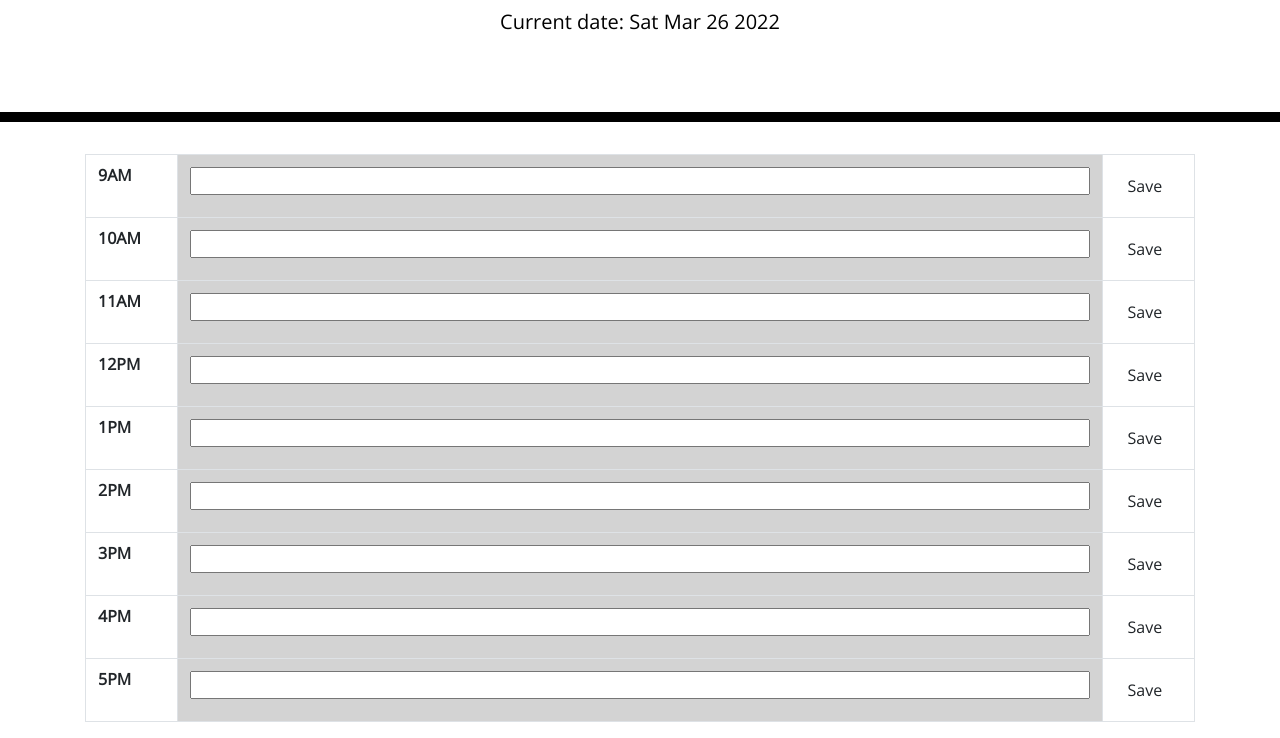
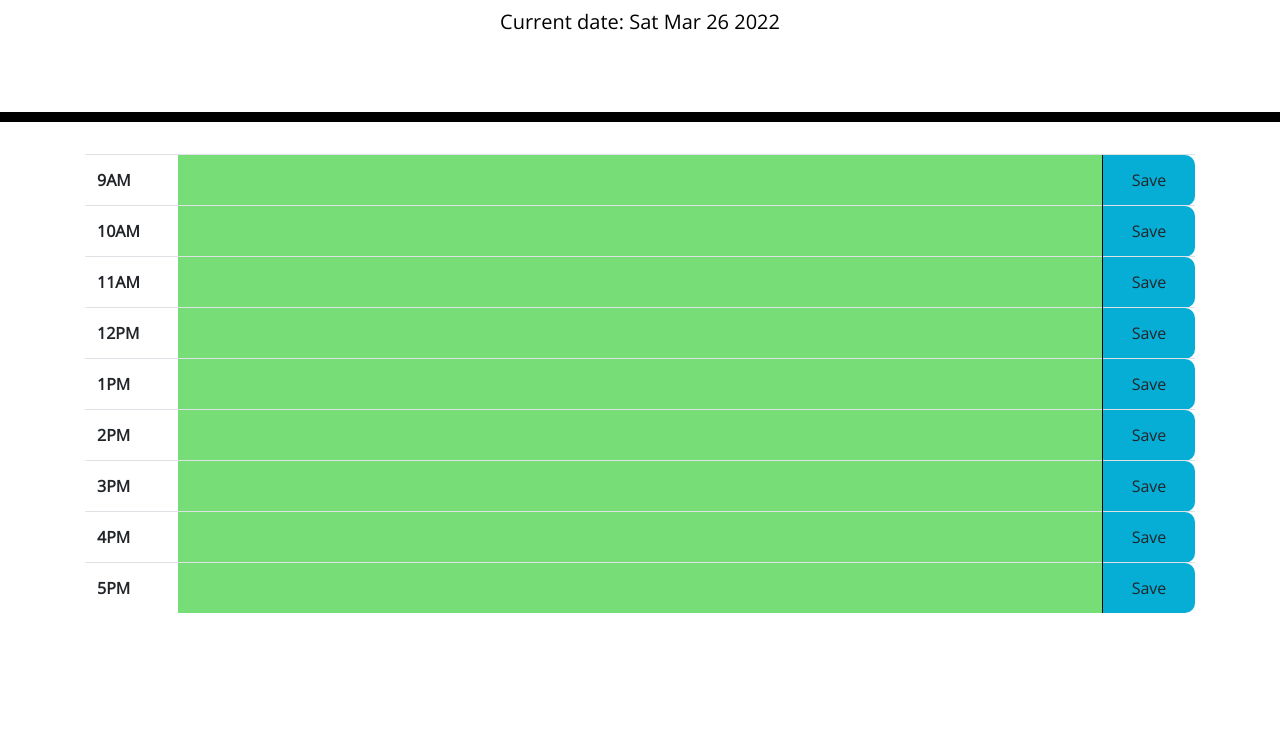
Before and after one commit to RosemarieHalim/05-challenge, a plain HTML site: page index.html in a window 1280 px wide. Shown: the part 182-920 px from the top of the page. After the commit the page ends 811 px from the top, so only its background shows below. Drawn offline with nearby package versions, Linux system fonts and the light colour scheme.

Commit message:
add function to change task colors over day

```diff
--- a/assets/css/style.css
+++ b/assets/css/style.css
@@ -70,6 +70,42 @@ textarea{
   transition: all .3s ease-in-out;
 }
 
+.table td {
+  padding: 0;
+  vertical-align: middle;
+}
+
+.table th {
+  vertical-align: middle;
+  border-radius: 50px;
+}
+
 .task {
+  border-spacing: 0;
+}
+
+.task-input {
   background-color: lightgrey;
+  border: none;
+  height: 50px;
+  padding: 15px;
 }
+
+.save {
+  text-align: center;
+  border-left: 1px solid black;
+  background-color:#06AED5;
+}
+
+.save:hover {
+  background-color: #95e2f3;
+}
+
+.btn {
+  padding: 10px 25px;
+}
+
+td:last-child {
+  border-bottom-right-radius: 10px;
+  border-top-right-radius: 10px;
+}
--- a/assets/js/script.js
+++ b/assets/js/script.js
@@ -1,6 +1,6 @@
 // NOTES
-// time of day is constant, so when task is past time turns red
 var CurrentDate = document.getElementById('currentDay');
+
 
 // CURRENT DATE FUNCTION
 function setDate() {
@@ -10,13 +10,6 @@ function setDate() {
 
     CurrentDate.textContent = 'Current date: ' + n;
 };
-
-// CURRENT TIME FUNCTION
-function time() {
-    moment().format('h:mm:ss a');
-};
-
-setInterval(time, 1000);
 
 // ADD TASK FUNCTION
 function addTask(timeKey) {
@@ -34,6 +27,27 @@ function keepTask() {
     };
 };
 
+// CHANGE COLOR OF TASK AS TIME GOES BY
+function taskColor() {
+    const d = new Date();
+    var time = d.getHours();
 
+    var timeArrays = ['9', '10', '11', '12', '1', '2', '3', '4', '5'];
+    var timeArrays2 = ['9', '10', '11', '12', '13', '14', '15', '16', '17'];
+
+    for(let i = 0; i < timeArrays.length; i++) {
+        if (time <= timeArrays2[i])
+        {
+            document.getElementById('task' + timeArrays[i]).style.backgroundColor='#77dd77'
+            document.getElementById('task' + timeArrays[i]).style.color='white'
+        }
+        else if (time.diff(timeArrays2[i],'hours') == 1 && time >= timeArrays2[i]) {
+            document.getElementById('task' + timeArrays[i]).style.backgroundColor='#ff6961'
+            document.getElementById('task' + timeArrays[i]).style.color='white'
+        }
+    };
+};
+
+taskColor();
 setDate();
 keepTask();
--- a/index.html
+++ b/index.html
@@ -30,52 +30,52 @@
     </header>
     <div class="container">
       <!-- Timeblocks go here 9-5-->
-      <table class="table table-bordered">
+      <table class="table">
         <tbody id="task-form">
           <tr>
             <th scope="row" class="col-lg-1 col-sm-1">9AM</th>
-            <td class="col-lg-10 col-sm-10 task"><input type="text" class="form-input w-100"  id="taskNine" name="task-input"/></td>
-            <td class="col-lg-1 col-sm-1 save"><button class="btn" onclick="addTask('Nine')">Save</button></td>
+            <td class="col-lg-10 col-sm-10 task"><input type="text" class="task-input w-100"  id="task9" name="task-input"/></td>
+            <td class="col-lg-1 col-sm-1 save"><button class="btn" onclick="addTask(9)">Save</button></td>
           </tr>
           <tr>
             <th scope="row">10AM</th>
-            <td class="task"><input type="text" class="task-input w-100" id="taskTen" name="task-input"/></td>
-            <td class="save"><button class="btn" onclick="addTask('Ten')">Save</button></td>
+            <td class="task"><input type="text" class="task-input w-100" id="task10" name="task-input"/></td>
+            <td class="save"><button class="btn" onclick="addTask(10)">Save</button></td>
           </tr>
           <tr>
             <th scope="row">11AM</th>
-            <td class="task"><input type="text" class="task-input w-100" id="taskEleven" name="task-input"/></td>
-            <td class="save"><button class="btn" onclick="addTask('Eleven')">Save</button></td>
+            <td class="task"><input type="text" class="task-input w-100" id="task11" name="task-input"/></td>
+            <td class="save"><button class="btn" onclick="addTask(11)">Save</button></td>
           </tr>
           <tr>
             <th scope="row">12PM</th>
-            <td class="task"><input type="text" class="task-input w-100"  id="taskTwelve" name="task-input"/></td>
-            <td class="save"><button class="btn" onclick="addTask('Twelve')">Save</button></td>
+            <td class="task"><input type="text" class="task-input w-100"  id="task12" name="task-input"/></td>
+            <td class="save"><button class="btn" onclick="addTask(12)">Save</button></td>
           </tr>
           <tr>
             <th scope="row">1PM</th>
-            <td class="task"><input type="text" class="task-input w-100"  id="taskOne" name="task-input"/></td>
-            <td class="save"><button class="btn" onclick="addTask('One')">Save</button></td>
+            <td class="task"><input type="text" class="task-input w-100"  id="task1" name="task-input"/></td>
+            <td class="save"><button class="btn" onclick="addTask(1)">Save</button></td>
           </tr>
           <tr>
             <th scope="row">2PM</th>
-            <td class="task"><input type="text" class="task-input w-100" id="taskTwo" name="task-input"/></td>
-            <td class="save"><button class="btn" onclick="addTask('Two')">Save</button></td>
+            <td class="task"><input type="text" class="task-input w-100" id="task2" name="task-input"/></td>
+            <td class="save"><button class="btn" onclick="addTask(2)">Save</button></td>
           </tr>
           <tr>
             <th scope="row">3PM</th>
-            <td class="task"><input type="text" class="task-input w-100" id="taskThree" name="task-input"/></td>
-            <td class="save"><button class="btn" onclick="addTask('Three')">Save</button></td>
+            <td class="task"><input type="text" class="task-input w-100" id="task3" name="task-input"/></td>
+            <td class="save"><button class="btn" onclick="addTask(3)">Save</button></td>
           </tr>
           <tr>
             <th scope="row">4PM</th>
-            <td class="task"><input type="text" class="task-input w-100" id="taskFour" name="task-input"/></td>
-            <td class="save"><button class="btn" onclick="addTask('Four')">Save</button></td>
+            <td class="task"><input type="text" class="task-input w-100" id="task4" name="task-input"/></td>
+            <td class="save"><button class="btn" onclick="addTask(4)">Save</button></td>
           </tr>
           <tr>
             <th scope="row">5PM</th>
-            <td class="task"><input type="text" class="task-input w-100" id="taskFive" name="task-input"/></td>
-            <td class="save"><button class="btn" onclick="addTask('Five')">Save</button></td>
+            <td class="task"><input type="text" class="task-input w-100" id="task5" name="task-input"/></td>
+            <td class="save"><button class="btn" onclick="addTask(5)">Save</button></td>
           </tr>
         </tbody>
       </table>
```
Also changed, not shown: 1 other file.
